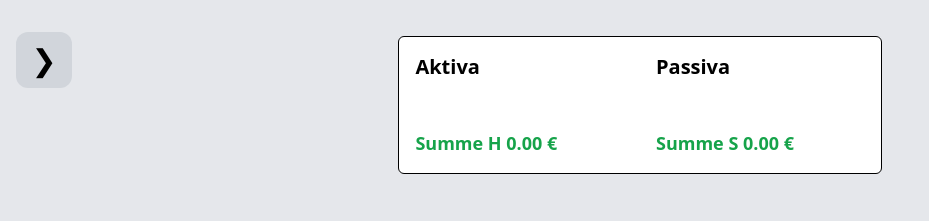
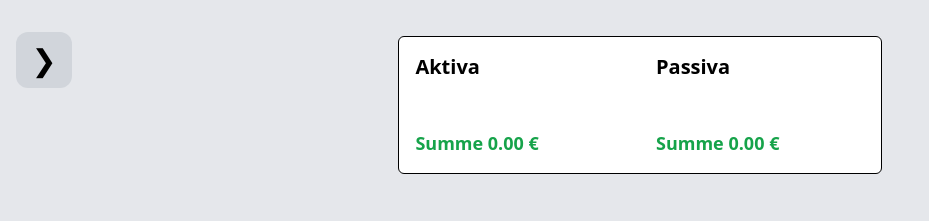
Before and after one commit to Interaktive-Bilanz/frontend, a React (Vite) app: page / in a window 1280 px wide. Shown: the top 221 px of the page, without its empty margins (0-929 px from the left). Built offline with nearby package versions, Linux system fonts and the light colour scheme.

Commit message:
change balance type to be behind balance sum, only show if balance is != 0

```diff
--- a/src/components/bilanz/BilanzComponent.tsx
+++ b/src/components/bilanz/BilanzComponent.tsx
@@ -315,7 +315,10 @@ const BilanzComponent = () => {
           <div className="p-4">
             {/* <span className={`text-lg font-semibold ${balancesMatch ? 'text-green-600' : 'text-red-600'}`}>Summe {Math.abs(assetsBalanceSum).toFixed(2)} €</span> */}
             <span className={`text-lg font-semibold ${balancesMatch && displayBalanceAssets >= 0 ? 'text-green-600' : 'text-red-600'}`}>
-              Summe {displayBalanceAssets > 0 ? "S" : "H"} {Math.abs(displayBalanceAssets).toFixed(2)} €</span>
+              Summe {Math.abs(displayBalanceAssets).toFixed(2)} €
+              {displayBalanceAssets > 0 && " S"}
+              {displayBalanceAssets < 0 && " H"}
+              </span>
           </div>
         </div>
         <div className="w-1/2">
@@ -327,7 +330,10 @@ const BilanzComponent = () => {
           <div className="p-4">
             {/* <span className={`text-lg font-semibold ${balancesMatch ? 'text-green-600' : 'text-red-600'}`}>Summe {Math.abs(liabilitiesEquityBalanceSum).toFixed(2)} €</span> */}
             <span className={`text-lg font-semibold ${balancesMatch && displayBalanceLiabilitiesAndEquity >= 0 ? 'text-green-600' : 'text-red-600'}`}>
-              Summe {displayBalanceLiabilitiesAndEquity > 0 ? "H" : "S"} {Math.abs(displayBalanceLiabilitiesAndEquity).toFixed(2)} €</span>
+              Summe {Math.abs(displayBalanceLiabilitiesAndEquity).toFixed(2)} €
+              {displayBalanceLiabilitiesAndEquity > 0 && " H"}
+              {displayBalanceLiabilitiesAndEquity < 0 && " S"}
+            </span>
           </div>
         </div>
         <DragOverlay>
--- a/src/components/bilanz/BilanzItem.tsx
+++ b/src/components/bilanz/BilanzItem.tsx
@@ -186,8 +186,9 @@ const BilanzItem: React.FC<{
               </div>
             }
             <div className={`text-nowrap whitespace-nowrap ml-2 ${isAbnormal ? 'text-red-500' : ''}`}>
-              {positionBalance <= 0 ? "H " : "S "}
               {displayBalance.toFixed(2)} €
+              {positionBalance < 0 && " H"}
+              {positionBalance > 0 && " S"}
             </div>
           </div>
         </div>
--- a/src/components/sortable/SortableAccountItems.tsx
+++ b/src/components/sortable/SortableAccountItems.tsx
@@ -91,8 +91,9 @@ const SortableAccountItem: React.FC<SortableAccountItemProps> = ({
             </button>
           )}
           <span className={`text-nowrap whitespace-nowrap ${isAbnormal && 'text-red-500'}`}>
-            {accountBalance <= 0 ? "H " : "S "}
             {displayAccountBalance.toFixed(2)} €
+            {accountBalance < 0 && " H"}
+            {accountBalance > 0 && " S"}
           </span>
         </div>
       </button>
--- a/src/components/tAccount/tAccountComponent.tsx
+++ b/src/components/tAccount/tAccountComponent.tsx
@@ -75,7 +75,7 @@ export const TAccountComponent: React.FC<TAccountProps> = ({
                         </div>
                         <div className="text-lg">{sollSum.toFixed(2)} €</div>
                     </div>
-                    {sumDif <= 0 && (
+                    {sumDif < 0 && (
                         <div className="flex justify-between">
                             <div className="text-lg">Saldo</div>
                             <div className="text-lg">{(-1 * sumDif).toFixed(2)} €</div>
```
